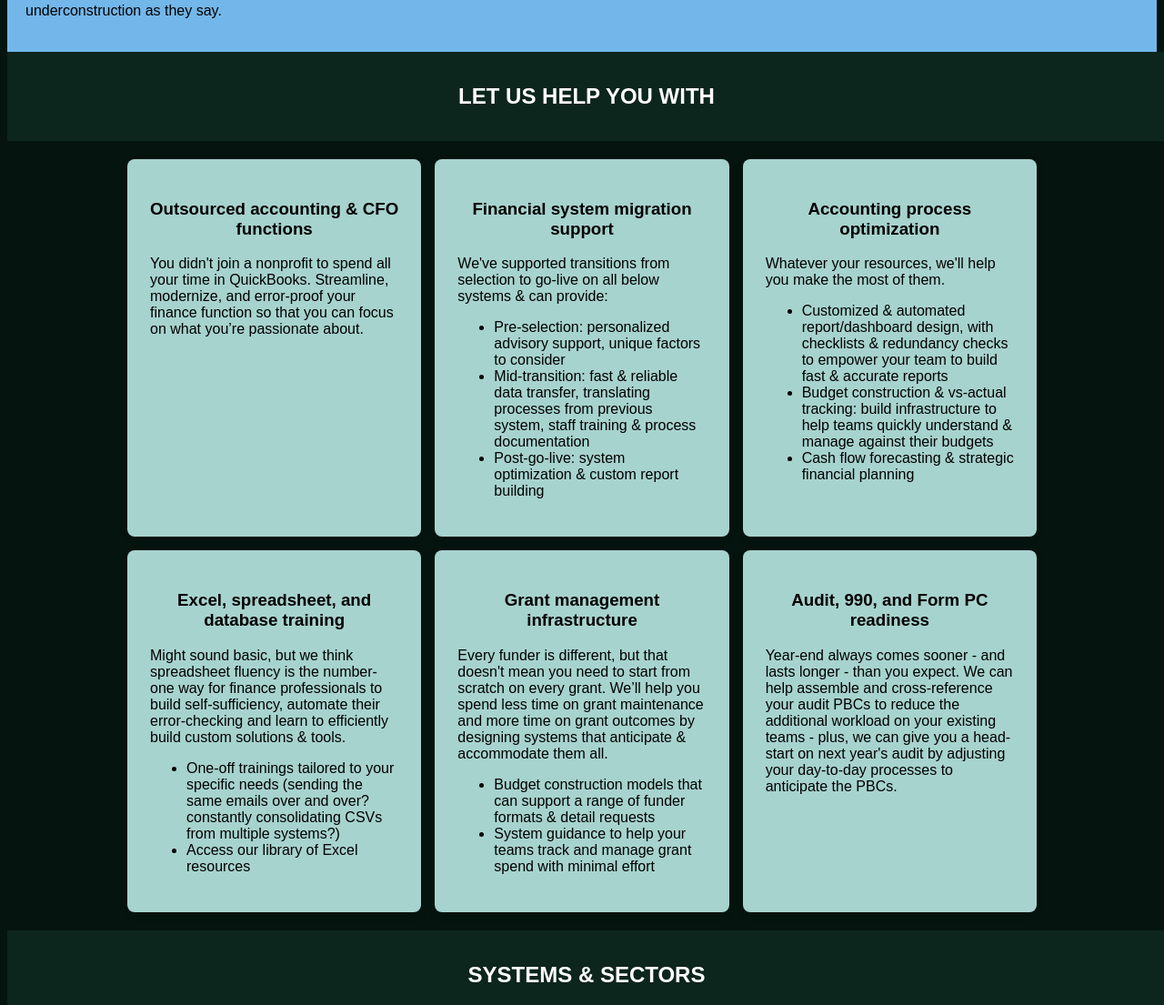
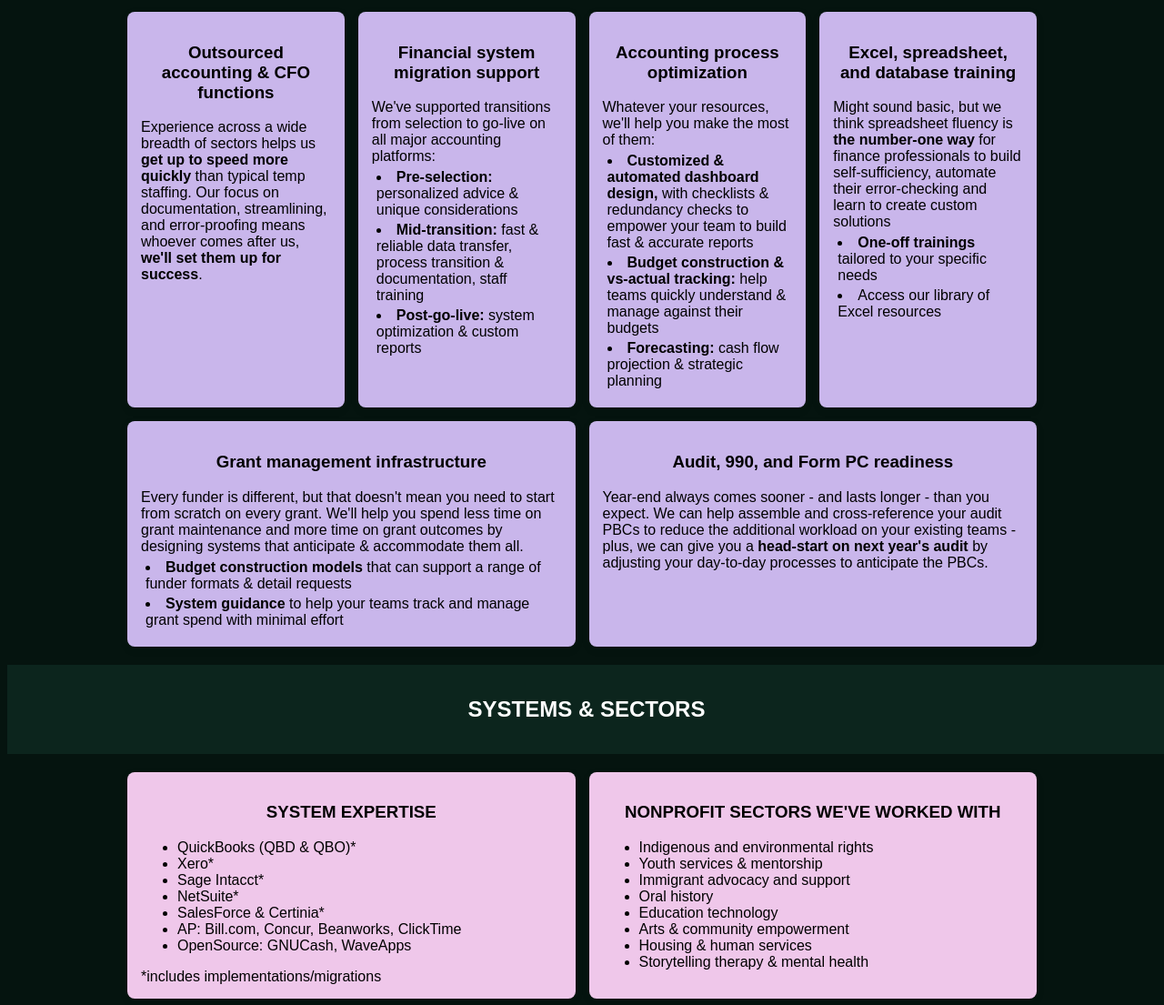
Before and after one commit to lapslj/shcsite, a plain HTML site: page index.html in a window 1280 px wide. Shown: the part 807-1912 px from the top of the page at 91% size. Drawn offline with Linux system fonts and the light colour scheme; a web font is replaced by a local one.

Commit message:
tidying fri

```diff
--- a/assets/css/main.css
+++ b/assets/css/main.css
@@ -32,6 +32,15 @@
     font-optical-sizing: auto;
     font-weight: 200;
     font-style: normal;
+  }
+
+  .chivo-white {
+    font-family: "Chivo", sans-serif;
+    font-optical-sizing: auto;
+    font-weight: 200;
+    font-style: normal;
+    color: white;
+    text-align: left;
   }
 
 /*Image gif classes*/
@@ -232,19 +241,23 @@ body {
   }
 
   .section2 {
+    display: none;
     scroll-margin-top: 60px;
-    gap: 15px;
+    width: 100%;
     margin: 0 auto; /* Center the container */
     padding: 20px;
-    background-color: #73b7ea;
+    background-color: #040d13;
+    font-family: "Chivo", sans-serif;
+    font-optical-sizing: auto;
+    font-weight: 200;
+    font-style: normal;
+
   }
 
 .subsection {
     flex: 1 1 200px; /* Grow, shrink, basis */
     min-height: 100px;
-    min-width: 180px; /* Larger than 100px for better content fit */
-    /* animation: fadeIn 0.6s ease forwards;
-    opacity: 0; */
+    min-width: 180px;
 
     /* Box styling */
     background-color: #a7d3ce;
@@ -256,6 +269,45 @@ body {
     display: flex;
     flex-direction: column;
   }
+
+  .textbox {
+    flex: 1 1 200px; /* Grow, shrink, basis */
+    min-height: 100px;
+    min-width: 180px;
+
+    background-color: #c9b6eb;
+    border-radius: 8px;
+    box-shadow: 0 3px 10px rgba(0, 0, 0, 0.1);
+    padding: 15px;
+
+    display: block;
+    flex-direction: column;
+  }
+
+  .textbox2 {
+    flex: 1 1 200px; /* Grow, shrink, basis */
+    min-height: 100px;
+    min-width: 180px;
+
+    background-color: #efc7ea;
+    border-radius: 8px;
+    box-shadow: 0 3px 10px rgba(0, 0, 0, 0.1);
+    padding: 15px;
+
+    display: block;
+    flex-direction: column;
+  }
+
+  .textbox ul {
+    padding-inline-start: 0;
+    list-style-position: inside;
+    margin: 3px;
+  }
+
+  .textbox li {
+   padding: 2px;
+  }
+
 
   @keyframes fadeIn {
     from { opacity: 0; }
--- a/index.html
+++ b/index.html
@@ -51,62 +51,64 @@
         </div>
     </div>
     </div>
-    <div class="section2" id="about"><h2>ABOUT US</h2><p>underconstruction as they say.</p></div>
+    <div class="section2"><h2>ABOUT US</h2><p class="chivo-white">underconstruction as they say.</p></div>
     <div class="break" id="services"><h2>LET US HELP YOU WITH</h2></div>
     <div class="section">
-        <div class="subsection">
+        <div class="textbox">
             <h3>Outsourced accounting & CFO functions</h3>
-            You didn't join a nonprofit to spend all your time in QuickBooks.
-            Streamline, modernize, and error-proof your finance function so that
-            you can focus on what you’re passionate about.
+            Experience across a wide breadth of sectors helps us <b> get
+            up to speed more quickly</b> than typical temp staffing. Our
+            focus on documentation, streamlining, and error-proofing
+            means whoever comes after us, <b>we'll set them up for success</b>.
         </div>
-        <div class="subsection">
+        <div class="textbox">
             <h3>Financial system migration support</h3>
-            We've supported transitions from selection to go-live on all below systems & can provide:
+            We've supported transitions from selection to go-live on all major accounting platforms:
             <ul>
-                <li>Pre-selection: personalized advisory support, unique factors to consider</li>
-                <li>Mid-transition: fast & reliable data transfer, translating processes from previous system, staff training & process documentation</li>
-                <li>Post-go-live: system optimization & custom report building</li>
+                <li><b>Pre-selection:</b> personalized advice & unique considerations</li>
+                <li><b>Mid-transition:</b> fast & reliable data transfer, process transition & documentation, staff training</li>
+                <li><b>Post-go-live:</b> system optimization & custom reports</li>
             </ul>
         </div>
-        <div class="subsection">
+        <div class="textbox">
             <h3>Accounting process optimization</h3>
-            Whatever your resources, we'll help you make the most of them.
+            Whatever your resources, we'll help you make the most of them:
             <ul>
-                <li>Customized & automated report/dashboard design, with checklists & redundancy checks to empower your team to build fast & accurate reports</li>
-                <li>Budget construction & vs-actual tracking: build infrastructure to help teams quickly understand & manage against their budgets</li>
-                <li>Cash flow forecasting & strategic financial planning</li>
+                <li><b>Customized & automated dashboard design,</b> with checklists & redundancy checks to empower your team to build fast & accurate reports</li>
+                <li><b>Budget construction & vs-actual tracking:</b> help teams quickly understand & manage against their budgets</li>
+                <li><b>Forecasting:</b> cash flow projection & strategic planning
             </ul>
         </div>
-        <div class="subsection">
+        <div class="textbox">
             <h3>Excel, spreadsheet, and database training</h3>
-            Might sound basic, but we think spreadsheet fluency is the number-one way for finance professionals to build self-sufficiency, automate their error-checking and learn to efficiently build custom solutions & tools.
+            Might sound basic, but we think spreadsheet fluency is <b>the number-one way</b> for finance professionals to build self-sufficiency, automate their error-checking and learn to create custom solutions
             <ul>
-                <li>One-off trainings tailored to your specific needs (sending the same emails over and over? constantly consolidating CSVs from multiple systems?)</li>
+                <li><b>One-off trainings</b> tailored to your specific needs</li>
                 <li>Access our library of Excel resources</li>
             </ul>
         </div>
-        <div class="subsection">
+        <div class="textbox">
             <h3>Grant management infrastructure</h3>
-            Every funder is different, but that doesn't mean you need to start from scratch on every grant. We’ll help you spend less time on grant maintenance and more time on grant outcomes by designing systems that anticipate & accommodate them all.
+            Every funder is different, but that doesn't mean you need to start from scratch on every grant. We'll help you spend less time on grant maintenance and more time on grant outcomes by designing systems that anticipate & accommodate them all.
             <ul>
-                <li>Budget construction models that can support a range of funder formats & detail requests</li>
-                <li>System guidance to help your teams track and manage grant spend with minimal effort</li>
+                <li><b>Budget construction models</b> that can support a range of funder formats & detail requests</li>
+                <li><b>System guidance</b> to help your teams track and manage grant spend with minimal effort</li>
             </ul>
         </div>
-        <div class="subsection">
+        <div class="textbox">
             <h3>Audit, 990, and Form PC readiness</h3>
             Year-end always comes sooner - and lasts longer - than you expect. We can help assemble and
             cross-reference your audit PBCs to reduce the additional workload on your existing teams -
-            plus, we can give you a head-start on next year's audit by adjusting your day-to-day processes to anticipate the PBCs.
+            plus, we can give you a <b>head-start on next year's audit</b> by adjusting your day-to-day processes to anticipate the PBCs.
         </div>
     </div>
-    <div class="break"><h2>SYSTEMS & SECTORS</h2>
+    <div class="break"><h2>SYSTEMS & SECTORS</h2></div>
     <div class="section">
-    <div class="subsection">
+    <div class="textbox2">
         <h3>SYSTEM EXPERTISE</h3>
         <ul>
             <li>QuickBooks (QBD & QBO)*
+            <li>Xero*
             <li>Sage Intacct*
             <li>NetSuite*
             <li>SalesForce & Certinia*
@@ -114,7 +116,7 @@
             <li>OpenSource: GNUCash, WaveApps
         </ul>*includes implementations/migrations
     </div>
-    <div class="subsection">
+    <div class="textbox2">
         <h3>NONPROFIT SECTORS WE'VE WORKED WITH</h3>
         <ul class="services-list">
             <li>Indigenous and environmental rights</li>
```
